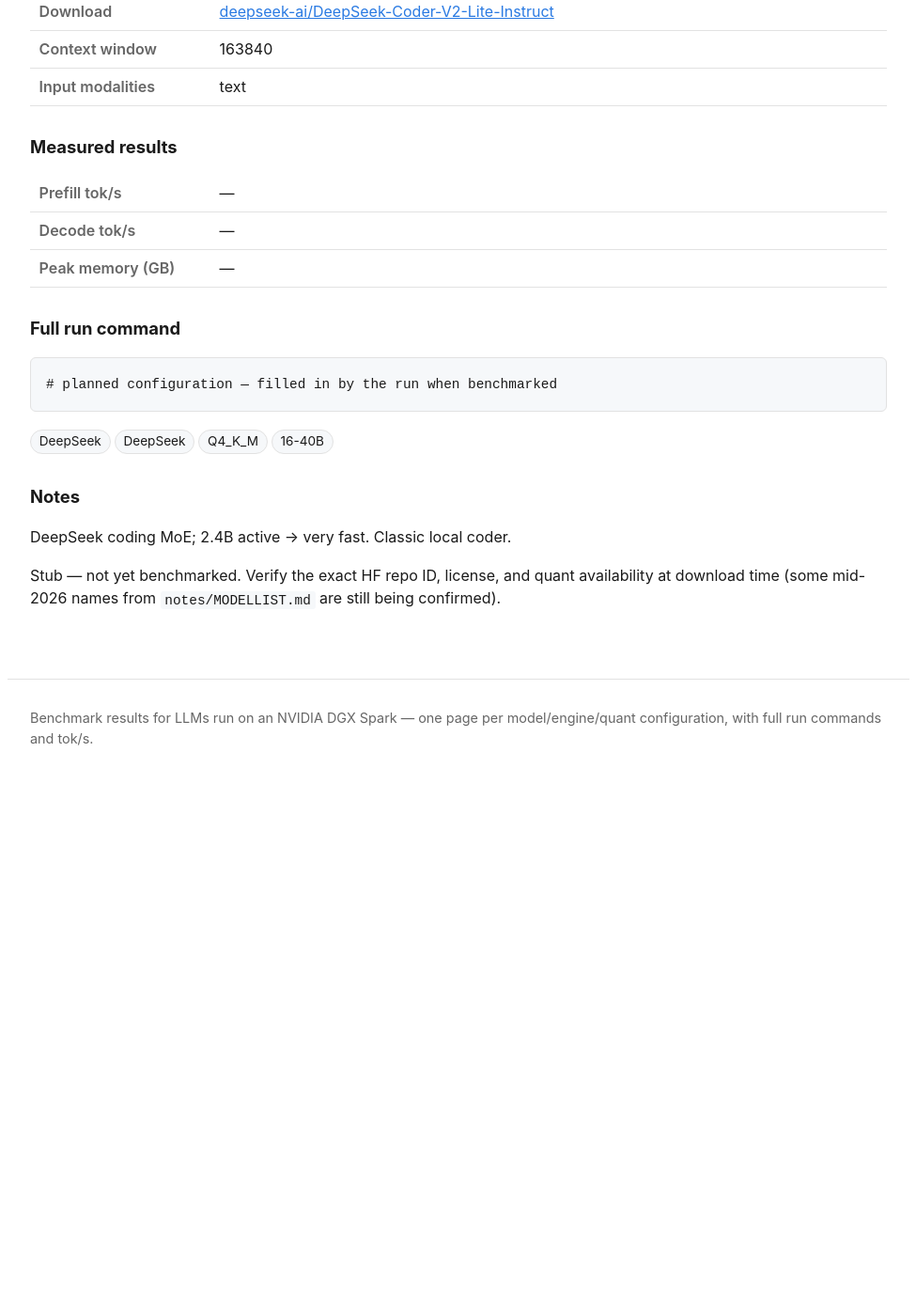
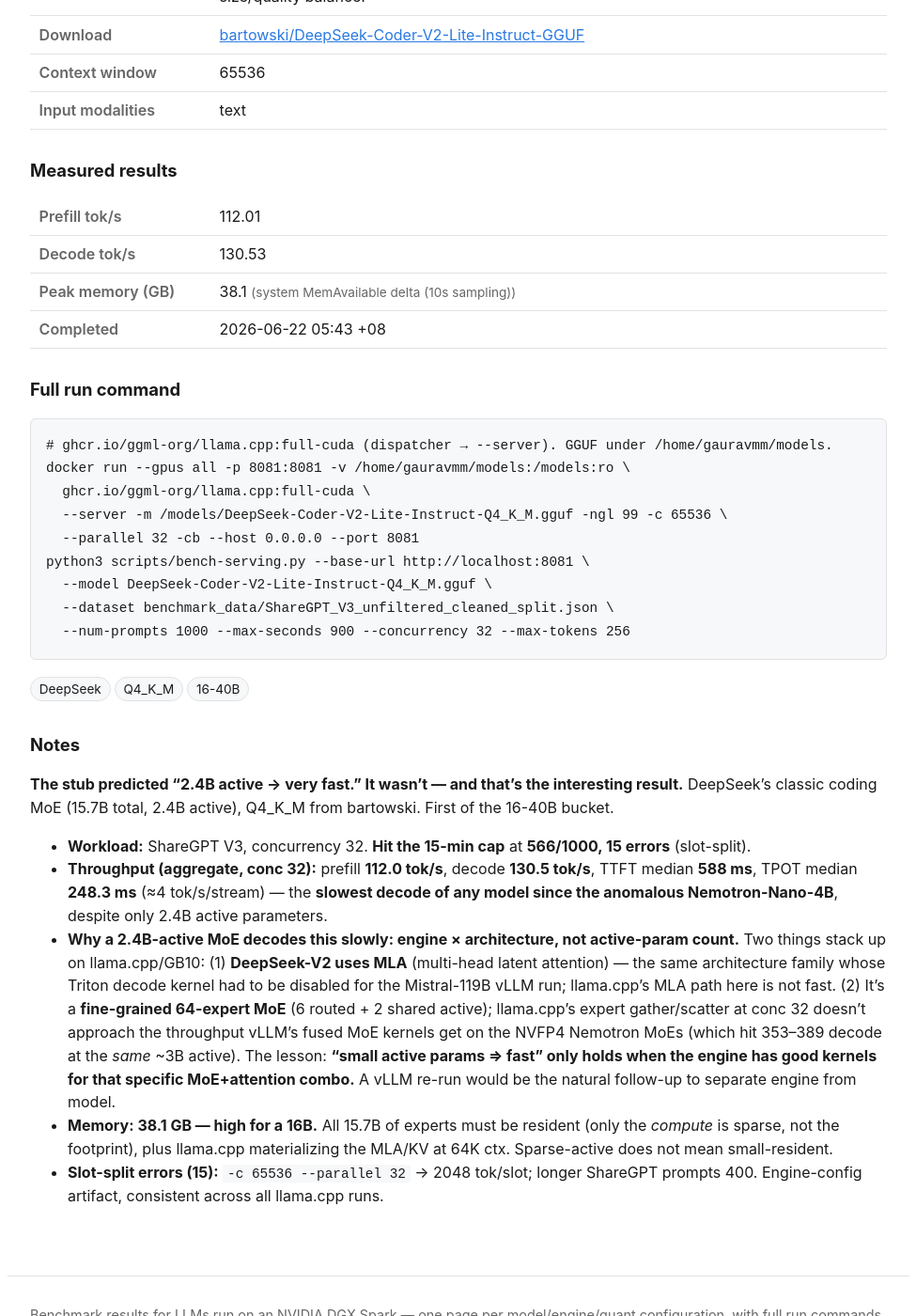
Before and after one commit to yjsoon/autobench, a Jekyll site: the page built from _configs/deepseek-coder-v2-lite-instruct-llamacpp-q4_k_m.md, in a window 1280 px wide and 1400 px high, scrolled down 548 px. Shown: the whole window at 94% size, without its empty margins (152-1127 px from the left). Built offline with Jekyll 4.4.1, drawn with Linux system fonts in a browser that asks for light colours; before the commit the page ends 1408 px from its top, so only the background shows below that; some of the changed text lies outside the part shown.

Commit message:
Bench: DeepSeek-Coder-V2-Lite llama.cpp Q4_K_M (112/131, 38GB, time-cap) — opens 16-40B
2.4B-active MoE but SLOW (TPOT 248ms): DeepSeek-V2 MLA + 64-expert fine-grained
MoE has poor llama.cpp kernels on GB10, vs vLLM NVFP4 Nemotron MoEs (353-389 at
same active). 'Small active = fast' only holds with good engine kernels.

Co-Authored-By: Claude Opus 4.8 (1M context) <noreply@anthropic.com>
Claude-Session: https://claude.ai/code/session_01JczsieM71svofn8CxRyY2s

```diff
--- a/_configs/deepseek-coder-v2-lite-instruct-llamacpp-q4_k_m.md
+++ b/_configs/deepseek-coder-v2-lite-instruct-llamacpp-q4_k_m.md
@@ -6,26 +6,52 @@ family: DeepSeek
 params: 15.7B / 2.4B (MoE)
 engine: llama.cpp
 quant: Q4_K_M
-quant_rationale: GGUF Q4_K_M — widest llama.cpp coverage, strong size/quality balance.
-source_repo: deepseek-ai/DeepSeek-Coder-V2-Lite-Instruct
-download_url: https://huggingface.co/deepseek-ai/DeepSeek-Coder-V2-Lite-Instruct
-context: 163840
+quant_rationale: GGUF Q4_K_M from bartowski (trusted quantizer) — widest llama.cpp coverage, strong size/quality balance.
+source_repo: bartowski/DeepSeek-Coder-V2-Lite-Instruct-GGUF
+download_url: https://huggingface.co/bartowski/DeepSeek-Coder-V2-Lite-Instruct-GGUF
+context: 65536
 modalities: [text]
 mm_served: true
-tags: [DeepSeek, DeepSeek, Q4_K_M, 16-40B]
+tags: [DeepSeek, Q4_K_M, 16-40B]
 
-status: pending
-prefill_toks:
-decode_toks:
-mem_gb:
-mem_source:
-measured_on:
-completed_at:
+status: done
+prefill_toks: 112.01
+decode_toks: 130.53
+mem_gb: 38.10
+mem_source: system MemAvailable delta (10s sampling)
+measured_on: 2026-06-22
+completed_at: 2026-06-22 05:43 +08
 run_command: |
-  # planned configuration — filled in by the run when benchmarked
+  # ghcr.io/ggml-org/llama.cpp:full-cuda (dispatcher → --server). GGUF under /home/gauravmm/models.
+  docker run --gpus all -p 8081:8081 -v /home/gauravmm/models:/models:ro \
+    ghcr.io/ggml-org/llama.cpp:full-cuda \
+    --server -m /models/DeepSeek-Coder-V2-Lite-Instruct-Q4_K_M.gguf -ngl 99 -c 65536 \
+    --parallel 32 -cb --host 0.0.0.0 --port 8081
+  python3 scripts/bench-serving.py --base-url http://localhost:8081 \
+    --model DeepSeek-Coder-V2-Lite-Instruct-Q4_K_M.gguf \
+    --dataset benchmark_data/ShareGPT_V3_unfiltered_cleaned_split.json \
+    --num-prompts 1000 --max-seconds 900 --concurrency 32 --max-tokens 256
 ---
 
-DeepSeek coding MoE; 2.4B active → very fast. Classic local coder.
+**The stub predicted "2.4B active → very fast." It wasn't — and that's the interesting result.**
+DeepSeek's classic coding MoE (15.7B total, 2.4B active), Q4_K_M from bartowski. First of the 16-40B
+bucket.
 
-Stub — not yet benchmarked. Verify the exact HF repo ID, license, and quant availability at
-download time (some mid-2026 names from `notes/MODELLIST.md` are still being confirmed).
+- **Workload:** ShareGPT V3, concurrency 32. **Hit the 15-min cap** at **566/1000, 15 errors**
+  (slot-split).
+- **Throughput (aggregate, conc 32):** prefill **112.0 tok/s**, decode **130.5 tok/s**, TTFT median
+  **588 ms**, TPOT median **248.3 ms** (≈4 tok/s/stream) — the **slowest decode of any model since the
+  anomalous Nemotron-Nano-4B**, despite only 2.4B active parameters.
+- **Why a 2.4B-active MoE decodes this slowly: engine × architecture, not active-param count.** Two
+  things stack up on llama.cpp/GB10: (1) **DeepSeek-V2 uses MLA** (multi-head latent attention) — the
+  same architecture family whose Triton decode kernel had to be disabled for the Mistral-119B vLLM run;
+  llama.cpp's MLA path here is not fast. (2) It's a **fine-grained 64-expert MoE** (6 routed + 2 shared
+  active); llama.cpp's expert gather/scatter at conc 32 doesn't approach the throughput vLLM's fused
+  MoE kernels get on the NVFP4 Nemotron MoEs (which hit 353–389 decode at the *same* ~3B active). The
+  lesson: **"small active params ⇒ fast" only holds when the engine has good kernels for that specific
+  MoE+attention combo.** A vLLM re-run would be the natural follow-up to separate engine from model.
+- **Memory: 38.1 GB — high for a 16B.** All 15.7B of experts must be resident (only the *compute* is
+  sparse, not the footprint), plus llama.cpp materializing the MLA/KV at 64K ctx. Sparse-active does
+  not mean small-resident.
+- **Slot-split errors (15):** `-c 65536 --parallel 32` → 2048 tok/slot; longer ShareGPT prompts 400.
+  Engine-config artifact, consistent across all llama.cpp runs.
```
